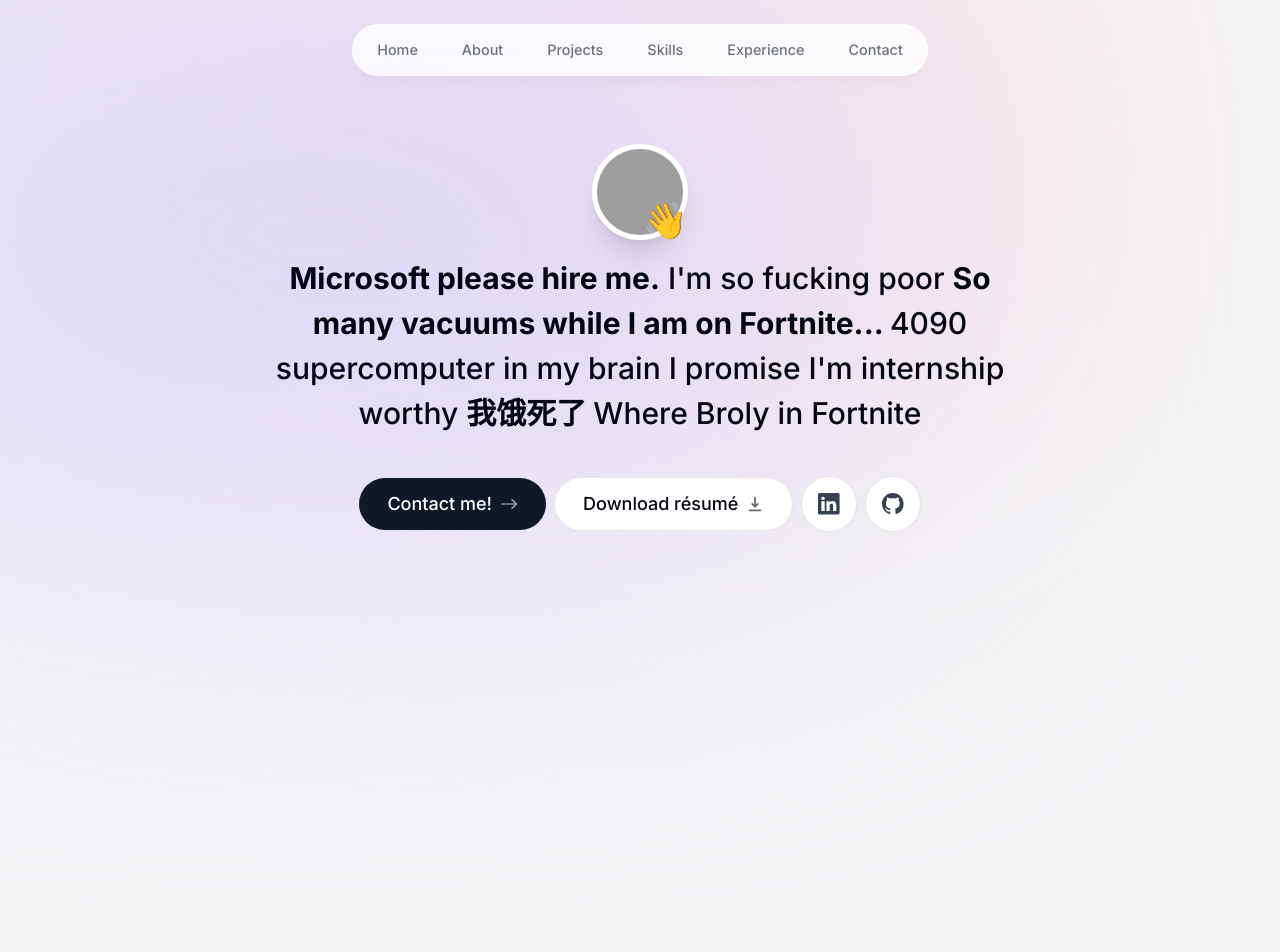
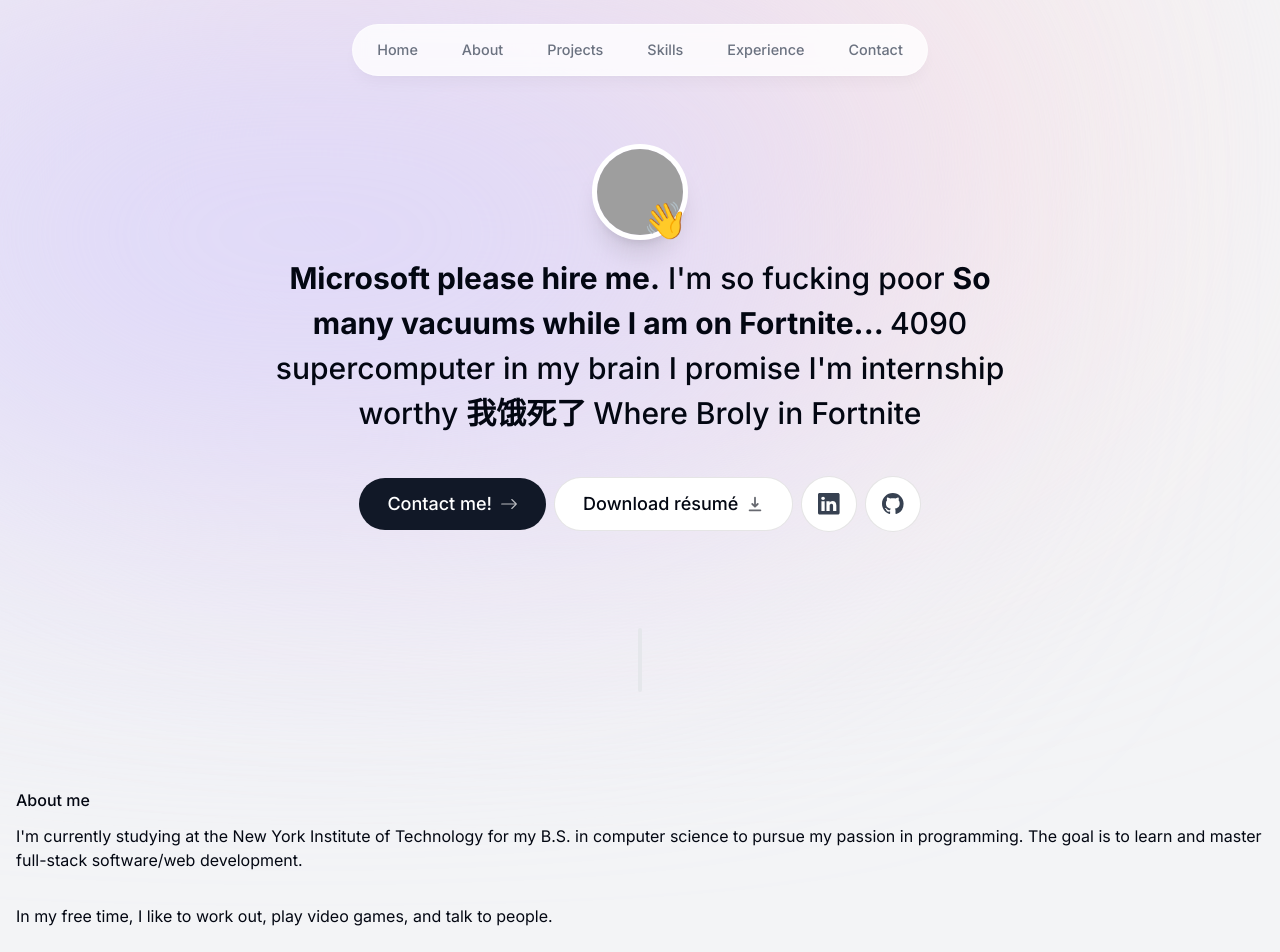
Before and after one commit to AliKhachab/PortfolioWebsite, a Next.js app: page / in a window 1280 px wide. Shown: the top 952 px of the page. Built offline with nearby package versions, Linux system fonts and the light colour scheme; grey boxes are pictures that could not be loaded.

Commit message:
stopping work early today

```diff
--- a/app/page.tsx
+++ b/app/page.tsx
@@ -1,10 +1,13 @@
 import Intro from "@/components/intro";
-import Header from "@/components/header";
+import SectionDivider from "@/components/section-divider";
+import AboutMe from "@/components/about";
 
 export default function Home() {
   return (
     <main className="flex flex-col items-center px-4">
       <Intro />
+      <SectionDivider />
+      <AboutMe />
     </main>
   )
 }
--- /dev/null
+++ b/components/about.tsx
@@ -0,0 +1,19 @@
+"use client";
+import React from "react";
+import { motion } from "framer-motion";
+
+export default function AboutMe() {
+  return (
+    <section>
+      <h2 className="font-medium text-3x mb-3">
+        About me
+      </h2>
+      <p className = "mb-8">
+        I'm currently studying at the New York Institute of Technology for my B.S. in computer science to pursue my passion in programming. The goal is to learn and master full-stack software/web development.
+      </p>
+      <p>
+        In my free time, I like to work out, play video games, and talk to people.
+      </p>
+    </section>
+  )
+}
--- a/components/intro.tsx
+++ b/components/intro.tsx
@@ -35,14 +35,14 @@
                   </motion.span>
             </div>
         </div>
-        <motion.p className="mb-10 mt-4 px-4 text-3xl font-medium leading-[1.5]"
+        <motion.h1 className="mb-10 mt-4 px-4 text-3xl font-medium leading-[1.5]"
         initial={{opacity: 0, y: 100}}
         animate={{opacity: 1, y: 0}}
         transition={{delay: 0.1}}>
           <span className="font-bold">Microsoft please hire me.</span> I'm so fucking poor{" "}
           <span className="font-bold">So many vacuums while I am on Fortnite... </span> 4090 supercomputer in my brain I promise I'm internship worthy{" "}
           <span className="font-bold">我饿死了 </span> Where Broly in Fortnite
-      </motion.p>
+      </motion.h1>
       <motion.div className = "flex justify-center items-center sm:flex-row flex-col gap-2 font-medium text-lg"
       initial={{opacity: 0, y: 100}}
       animate={{opacity: 1, y: 0}}>
--- /dev/null
+++ b/components/section-divider.tsx
@@ -0,0 +1,13 @@
+"use client";
+import React from 'react'
+import { motion } from 'framer-motion';
+
+export default function SectionDivider() {
+  return (
+    <motion.div className="bg-gray-200 my-24 h-16 w-1 rounded-full hidden sm:block"
+    initial={{y: 100, opacity: 0}}
+    animate={{opacity: 1, y:0}}
+    transition={{delay: 0.125}}
+    ></motion.div>
+  )
+}
```
